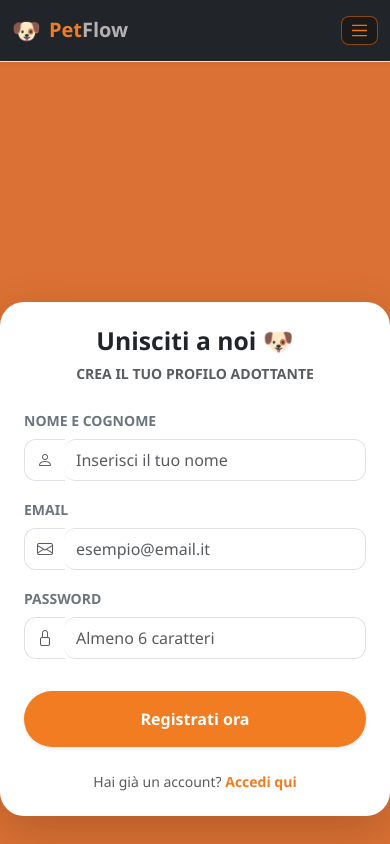
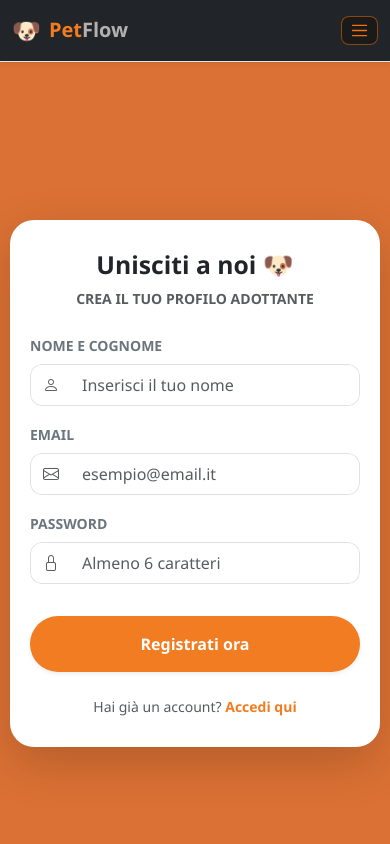
Before and after one commit to IadeliseGiovanni/animali-frontend, an Angular app in the folder animali-frontend/: page /registrati in a window 390 px wide. Shown: the top 844 px of the page. Built offline with nearby package versions, Linux system fonts and the light colour scheme.

Commit message:
fix login + register

```diff
--- a/animali-frontend/src/app/components/login/login.html
+++ b/animali-frontend/src/app/components/login/login.html
@@ -1,8 +1,7 @@
-<div class="container d-flex justify-content-center align-items-center" style="min-height: 80vh">
-  <div
-    class="card shadow-lg border-0 p-4 p-md-5"
-    style="max-width: 450px; width: 100%; border-radius: 24px"
-  >
+<div class="min-vh-100 w-100 d-flex justify-content-center align-items-center bg-orange-petflow p-3">
+
+  <div class="card shadow-lg border-0 p-4 p-md-5" style="max-width: 450px; width: 100%; border-radius: 24px;">
+
     <div class="text-center mb-4">
       <h2 class="fw-bold text-dark">Accesso PetFlow</h2>
       <p class="text-muted small text-uppercase fw-bold tracking-wider">Bentornato nel network</p>
--- a/animali-frontend/src/app/components/register/register.css
+++ b/animali-frontend/src/app/components/register/register.css
@@ -1,56 +1,61 @@
-/* Wrapper con lo sfondo ARANCIONE identico al login */
 .register-wrapper {
-  min-height: 100vh; /* Copre tutta l'altezza dello schermo */
-  background-color: #f27c21; /* Arancione ufficiale PetFlow */
+  min-height: 100vh;
+  width: 100%;
   display: flex;
-  align-items: center;
-  justify-content: center;
-  padding: 20px;
+  align-items: center;     /* Centra verticalmente */
+  justify-content: center;  /* Centra orizzontalmente */
+  padding: 20px;           /* Spazio di sicurezza per mobile */
+  margin: 0;
 }
 
 .register-card {
   width: 100%;
-  max-width: 450px; /* Ridotto leggermente per matchare il login */
+  max-width: 450px;
   border-radius: 24px !important;
-  background-color: #ffffff; /* La card rimane bianca per contrasto */
-  overflow: hidden;
+  background-color: #ffffff;
   border: none;
+  /* Rimuove eventuali margini che spostano la card */
+  margin: auto;
 }
 
-/* Colore Arancione per i Pulsanti e Testi */
+/* Fix per gli input-group arrotondati correttamente */
+.input-group {
+  border-radius: 12px;
+  overflow: hidden;
+}
+
+.input-group-text {
+  border-radius: 12px 0 0 12px !important;
+  background-color: #ffffff;
+}
+
+.form-control {
+  border-radius: 0 12px 12px 0 !important;
+  padding: 12px;
+}
+
+.form-control:focus {
+  border-color: #f27c21;
+  box-shadow: none;
+}
+
+/* Pulsante */
 .btn-orange {
   background-color: #f27c21 !important;
-  color: white !important;
-  border: none !important;
+  border-radius: 50px !important; /* Arrotondato pillola */
   transition: all 0.3s ease;
-}
-
-.btn-orange:hover {
-  background-color: #d96a1a !important;
-  transform: translateY(-1px);
-  box-shadow: 0 4px 12px rgba(0, 0, 0, 0.15);
 }
 
 .text-orange {
   color: #f27c21 !important;
 }
 
-/* Stile Input raffinato */
-.form-control {
-  padding: 12px;
-  border: 1px solid #dee2e6;
-  border-radius: 12px !important; /* Arrotondiamo gli angoli degli input */
+/* Media query per dispositivi molto piccoli */
+@media (max-width: 576px) {
+  .register-wrapper {
+    padding: 10px;
+  }
+  .card-body {
+    padding: 30px 20px !important;
+  }
 }
-
-.form-control:focus {
-  border-color: #f27c21;
-  box-shadow: 0 0 0 0.25rem rgba(242, 124, 33, 0.15);
-}
-
-.input-group-text {
-  border-color: #dee2e6;
-  color: #6c757d;
-  border-radius: 12px 0 0 12px !important;
-}
-
-/* Rimuoviamo gli stili del role-selector che non serve più */
--- a/animali-frontend/src/app/components/register/register.html
+++ b/animali-frontend/src/app/components/register/register.html
@@ -1,11 +1,5 @@
-<div
-  class="register-wrapper d-flex align-items-center justify-content-center"
-  style="min-height: 70vh; background-color: #db7134; padding: 240px 0"
->
-  <div
-    class="card register-card shadow-lg border-0"
-    style="max-width: 450px; width: 100%; border-radius: 24px"
-  >
+<div class="register-wrapper">
+  <div class="card register-card shadow-lg border-0">
     <div class="card-body p-4 p-md-5">
       <div class="text-center mb-4">
         <h2 class="fw-bold text-dark">Unisciti a noi 🐶</h2>
@@ -16,16 +10,14 @@
 
       <form (submit)="onRegister($event)">
         <div class="mb-3">
-          <label class="form-label small fw-bold text-secondary text-uppercase"
-            >Nome e Cognome</label
-          >
+          <label class="form-label small fw-bold text-secondary text-uppercase">Nome e Cognome</label>
           <div class="input-group">
-            <span class="input-group-text bg-white border-end-0 rounded-start-3">
+            <span class="input-group-text bg-white border-end-0">
               <i class="bi bi-person text-muted"></i>
             </span>
             <input
               type="text"
-              class="form-control border-start-0 rounded-end-3 shadow-none py-2"
+              class="form-control border-start-0 shadow-none py-2"
               [(ngModel)]="form.nome"
               name="nome"
               placeholder="Inserisci il tuo nome"
@@ -37,12 +29,12 @@
         <div class="mb-3">
           <label class="form-label small fw-bold text-secondary text-uppercase">Email</label>
           <div class="input-group">
-            <span class="input-group-text bg-white border-end-0 rounded-start-3">
+            <span class="input-group-text bg-white border-end-0">
               <i class="bi bi-envelope text-muted"></i>
             </span>
             <input
               type="email"
-              class="form-control border-start-0 rounded-end-3 shadow-none py-2"
+              class="form-control border-start-0 shadow-none py-2"
               [(ngModel)]="form.email"
               name="email"
               placeholder="esempio@email.it"
@@ -54,12 +46,12 @@
         <div class="mb-4">
           <label class="form-label small fw-bold text-secondary text-uppercase">Password</label>
           <div class="input-group">
-            <span class="input-group-text bg-white border-end-0 rounded-start-3">
+            <span class="input-group-text bg-white border-end-0">
               <i class="bi bi-lock text-muted"></i>
             </span>
             <input
               type="password"
-              class="form-control border-start-0 rounded-end-3 shadow-none py-2"
+              class="form-control border-start-0 shadow-none py-2"
               [(ngModel)]="form.password"
               name="password"
               placeholder="Almeno 6 caratteri"
@@ -78,7 +70,7 @@
         <div class="text-center mt-4">
           <p class="small text-muted mb-0">
             Hai già un account?
-            <a routerLink="/login" class="text-orange fw-bold text-decoration-none">Accedi qui</a>
+            <a [routerLink]="['/login']" class="text-orange fw-bold text-decoration-none" style="cursor: pointer;">Accedi qui</a>
           </p>
         </div>
       </form>
--- a/animali-frontend/src/app/components/register/register.ts
+++ b/animali-frontend/src/app/components/register/register.ts
@@ -2,15 +2,16 @@ import { Component, signal, inject } from '@angular/core';
 import { CommonModule } from '@angular/common';
 import { FormsModule } from '@angular/forms';
 import { AuthService } from '../../services/auth';
-import { Router } from '@angular/router';
+import { Router,RouterLink } from '@angular/router';
 
 @Component({
   selector: 'app-register',
   standalone: true,
-  imports: [CommonModule, FormsModule],
+  imports: [CommonModule, FormsModule,RouterLink],
   templateUrl: './register.html',
   styleUrls: ['./register.css'],
 })
+
 export class RegisterComponent {
   private authService = inject(AuthService);
   private router = inject(Router);
```
